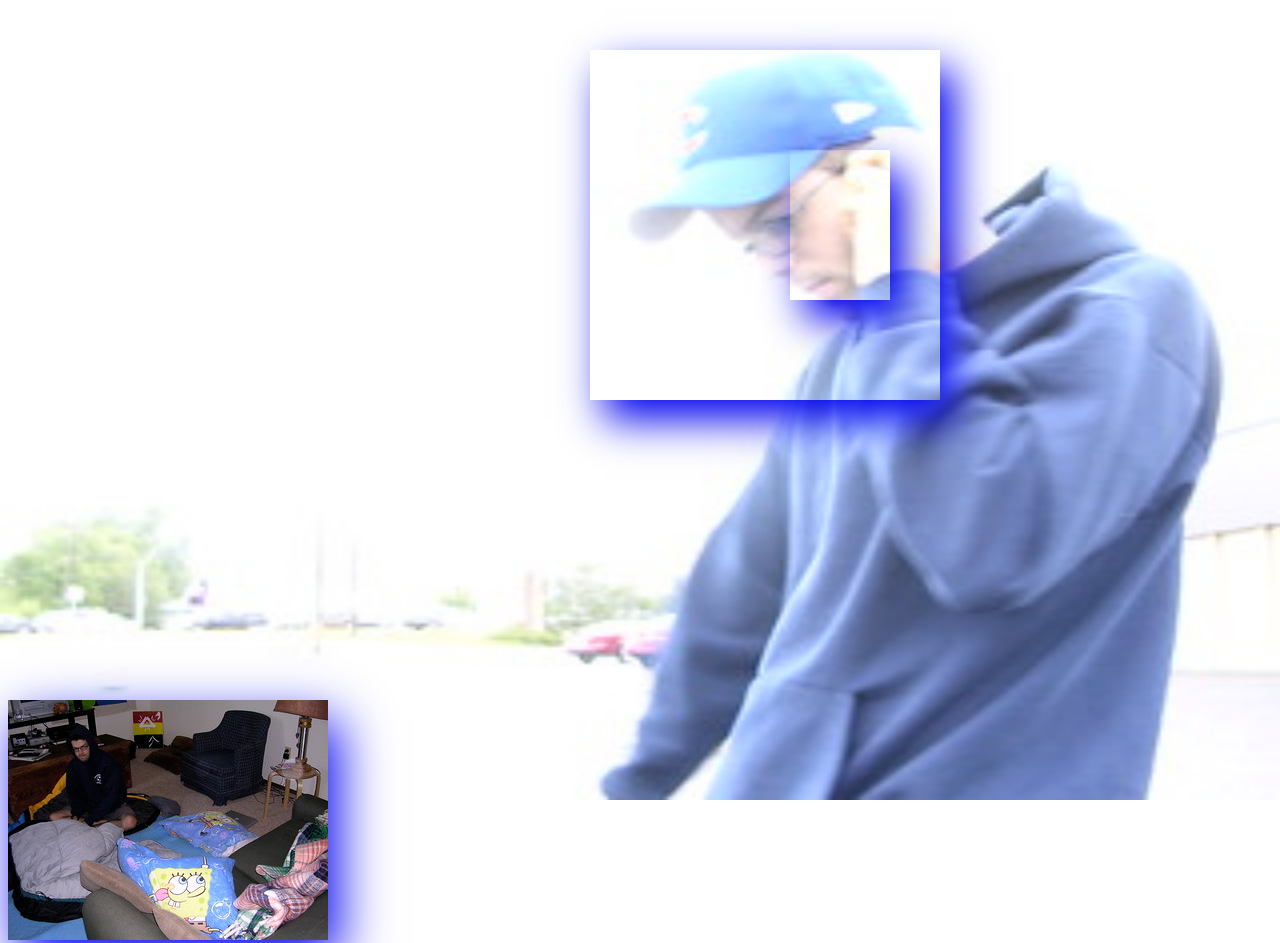
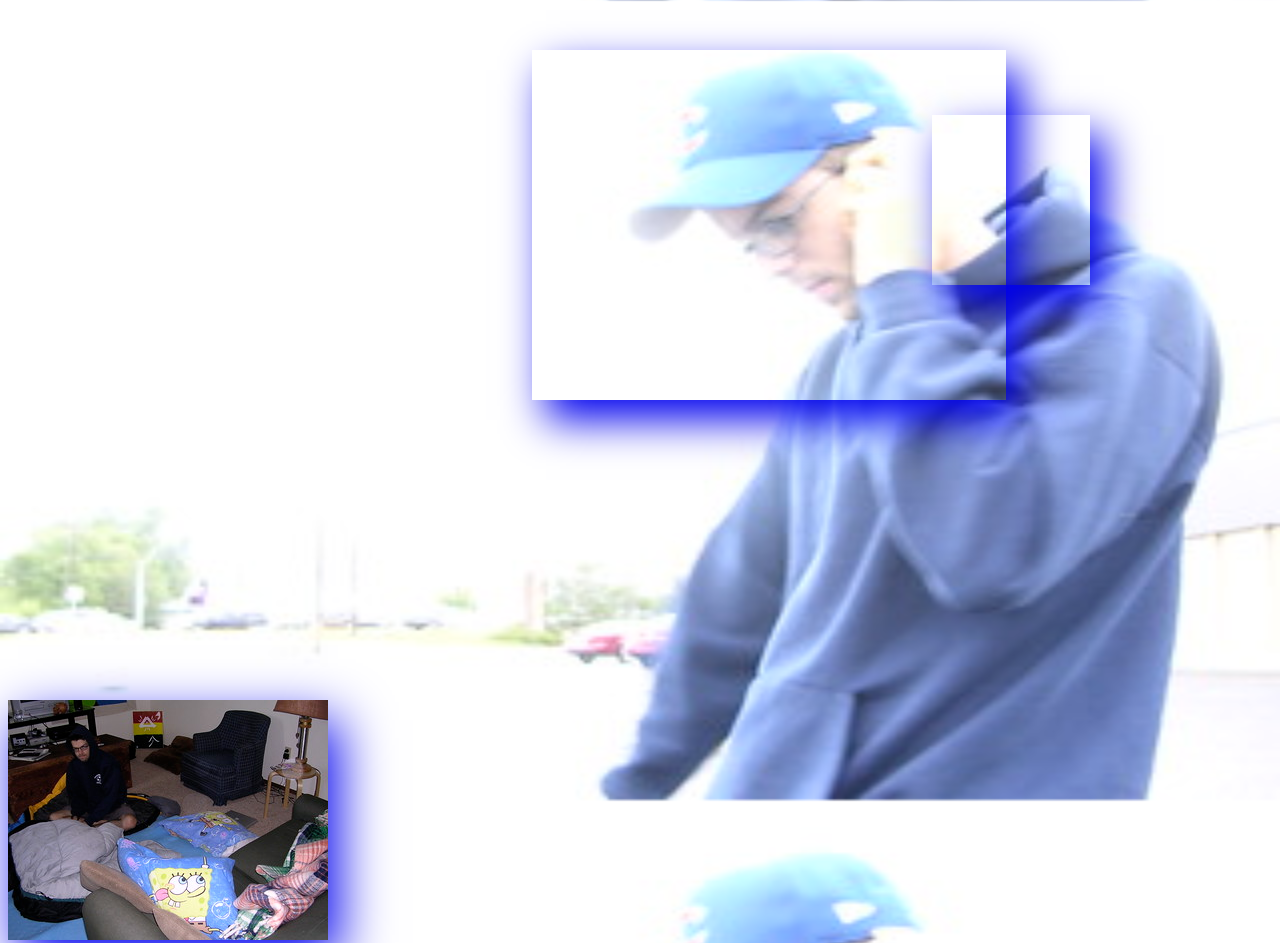
Before and after one commit to RandomMontana/Random-Montana, a plain HTML site: page index.html in a window 1280 px wide. Shown: the top 943 px of the page. Before the commit the page ends 800 px from the top, so only its background shows below. Drawn offline with Linux system fonts and the light colour scheme.

Commit message:
Cant figure out how to get divs from moving

```diff
--- a/index.html
+++ b/index.html
@@ -9,26 +9,27 @@
     }
 
     .container {
-      width: 200px;
-      height: 200px;
+      width: 25%;
+      height: 200%;
+      background-attachment: fixed;
     }
 
     .head {
       height: 350px;
       margin: 50px;
-      width: 350px;
+      width: 150%;
       box-shadow: 14px 20px 40px;
-      margin-bottom: 50px;
+      margin-bottom: 5px;
+      background-attachment: inherit;
     }
 
     .phone {
-      top: -300px;
-      left: 200px;
       box-shadow: 14px 20px 40px;
-      width: 100px;
-      height: 150px;
+      height: 170px;
+      width: 50%;
+      margin: -290px 450px 50px;
       z-index: 5px;
-      position: relative;
+      background-attachment: fixed;
     }
 
     .bedroompage {
```
